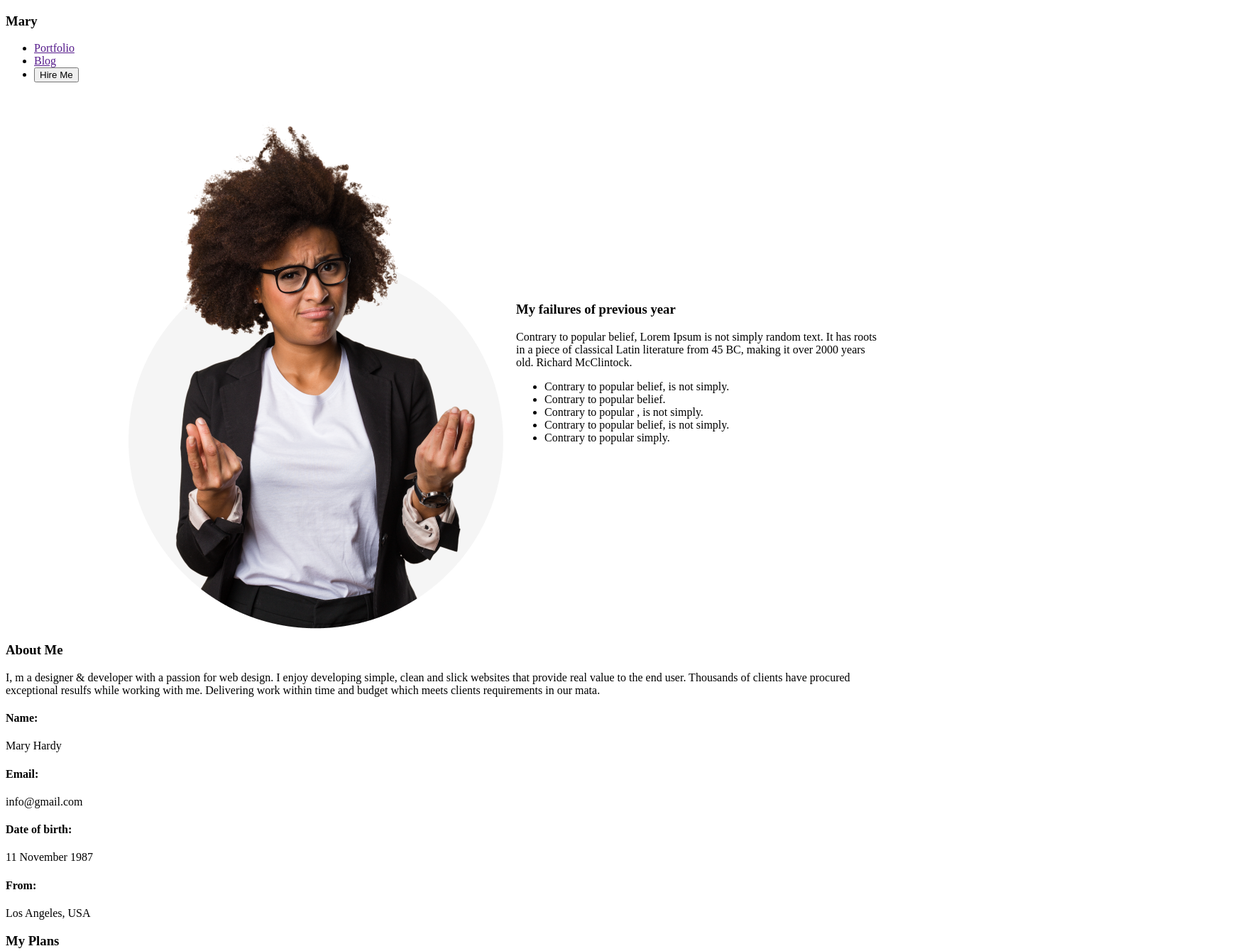
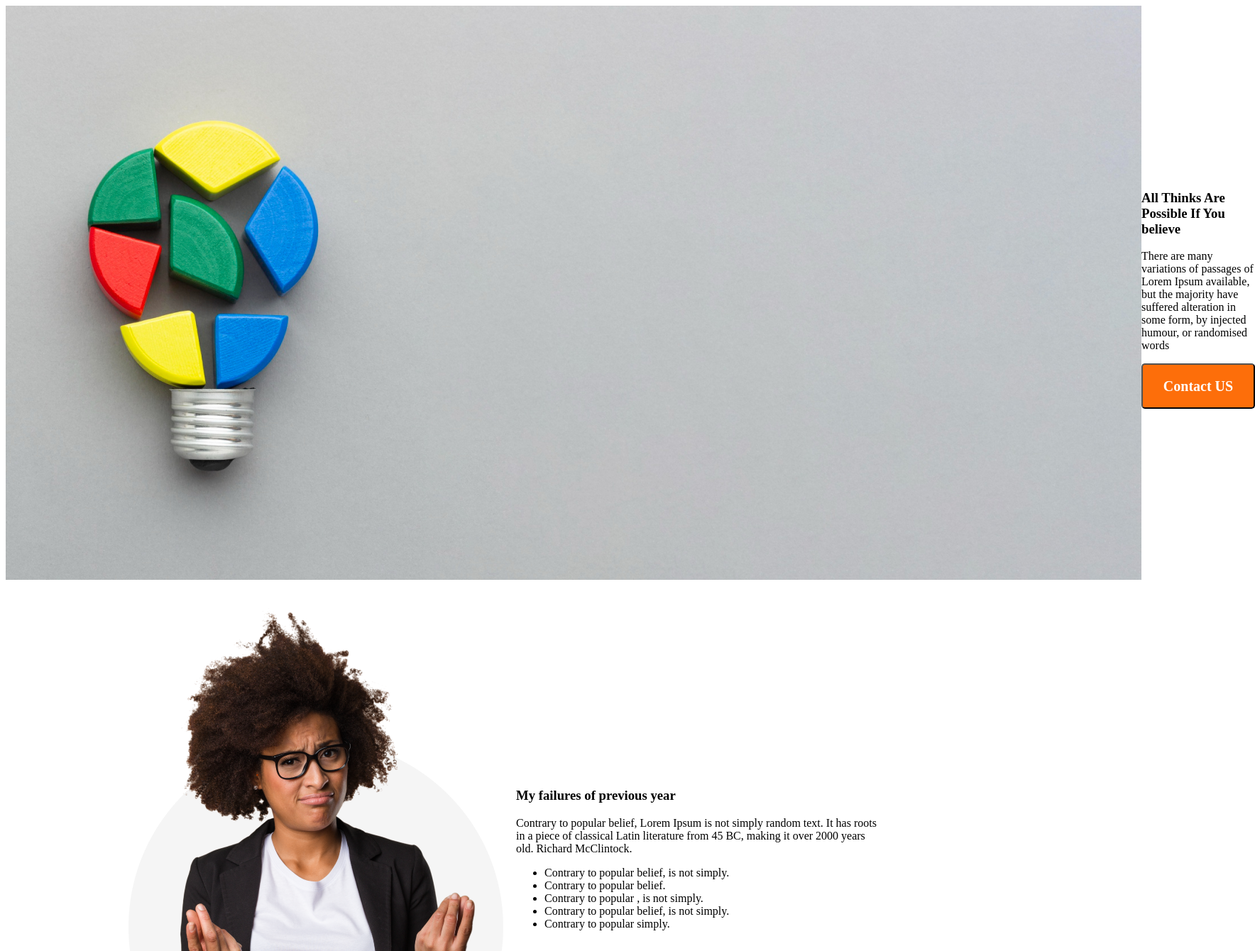
Before and after one commit to FariaJahan63/new-year-new-me, a plain HTML site: page index.html in a window 1280 px wide. Shown: the top 1340 px of the page at 71% size, 1768 px wide, since content can reach past the window. Drawn offline with Linux system fonts and the light colour scheme.

Commit message:
updated again

```diff
--- a/index.html
+++ b/index.html
@@ -15,15 +15,26 @@
     </head>
 
 <body>
-    <header class="header">
+    <header>
         <nav>
-            <h3 class="nav-title">Ma<span class="text-primary">r</span>y</h3>
-            <ul>
-                <li><a href="">Portfolio</a></li>
-                <li><a href="">Blog</a></li>
-                <li><button class="btn-primary">Hire Me</button></li>
-            </ul>
-        </nav>
+            <div class="ban">
+    <img class="ban-pic" src="images/banner/banner2.png" alt="">
+
+        <div class="banner-content">
+            <h3 class="banner-title">All Thinks Are Possible If You believe</h3>
+
+            <p class="banner-description">There are many variations of passages of Lorem Ipsum available, but the majority have suffered alteration in some form, by injected humour, or randomised words</p>
+            <button class="c-us"> Contact US</button>
+        </div>
+
+
+                <!-- <h1>All Thinks Are Possible If You believe</h1>
+                <br>
+                <p>There are many variations of passages of Lorem Ipsum<br> available, but the majority have suffered alteration in some<br> form, by injected humour, or randomised words</p>
+                <br>
+                <button class="btn-primary">Contact Us</button><br> -->
+        </div>
+            </nav>
         <div class="banner">
 
             <img class="profile-pic" src="images/person.png" alt="">
@@ -44,34 +55,7 @@
         </div>
     </header>
     <main>
-        <section class="about">
-            <h3 class="section-title">About Me</h3>
-            <p class="section-description">
-                I, m a designer & developer with a passion for web design. I enjoy developing simple, clean and slick
-                websites that provide real value to the end user. Thousands of clients have procured exceptional resulfs
-                while working with me. Delivering work within time and budget which meets clients requirements in our
-                mata.
-            </p>
-            <div class="about-info-container">
-                <!-- .about-info*4>h4.info-title+p.info-description -->
-                <div class="about-info">
-                    <h4 class="info-title">Name:</h4>
-                    <p class="info-description">Mary Hardy </p>
-                </div>
-                <div class="about-info">
-                    <h4 class="info-title">Email:</h4>
-                    <p class="info-description">info@gmail.com</p>
-                </div>
-                <div class="about-info">
-                    <h4 class="info-title">Date of birth:</h4>
-                    <p class="info-description">11 November 1987</p>
-                </div>
-                <div class="about-info">
-                    <h4 class="info-title">From:</h4>
-                    <p class="info-description">Los Angeles, USA</p>
-                </div>
-            </div>
-        </section>
+
 
         <!-- what i do section start -->
         <section>
--- a/styles/portfolio.css
+++ b/styles/portfolio.css
@@ -17,3 +17,37 @@
 .quote{
 color: white;
 }
+.img{
+    width: 1600px;
+height: 809px;
+flex-shrink: 0;
+}
+.btn-primary {
+    border-radius: 5px;
+    background: #FD6E0A;
+    border: 0;
+    color: white;
+    font-size: 20px;
+    font-weight: 700;
+    padding: 15px 35px;
+}
+.ban {
+    /* padding: 30px 30px 0px 150px; */
+    display: flex;
+    align-items: center;
+    justify-content: space-between;
+}
+.c-us{
+    background: #FD6E0A;
+    color:white;
+text-align:center;
+font-family: Work Sans;
+font-size: 20px;
+font-style: normal;
+font-weight: 600;
+line-height: normal;
+width: 160px;
+height: 64px;
+flex-shrink: 0;
+border-radius: 5px;
+}
```
